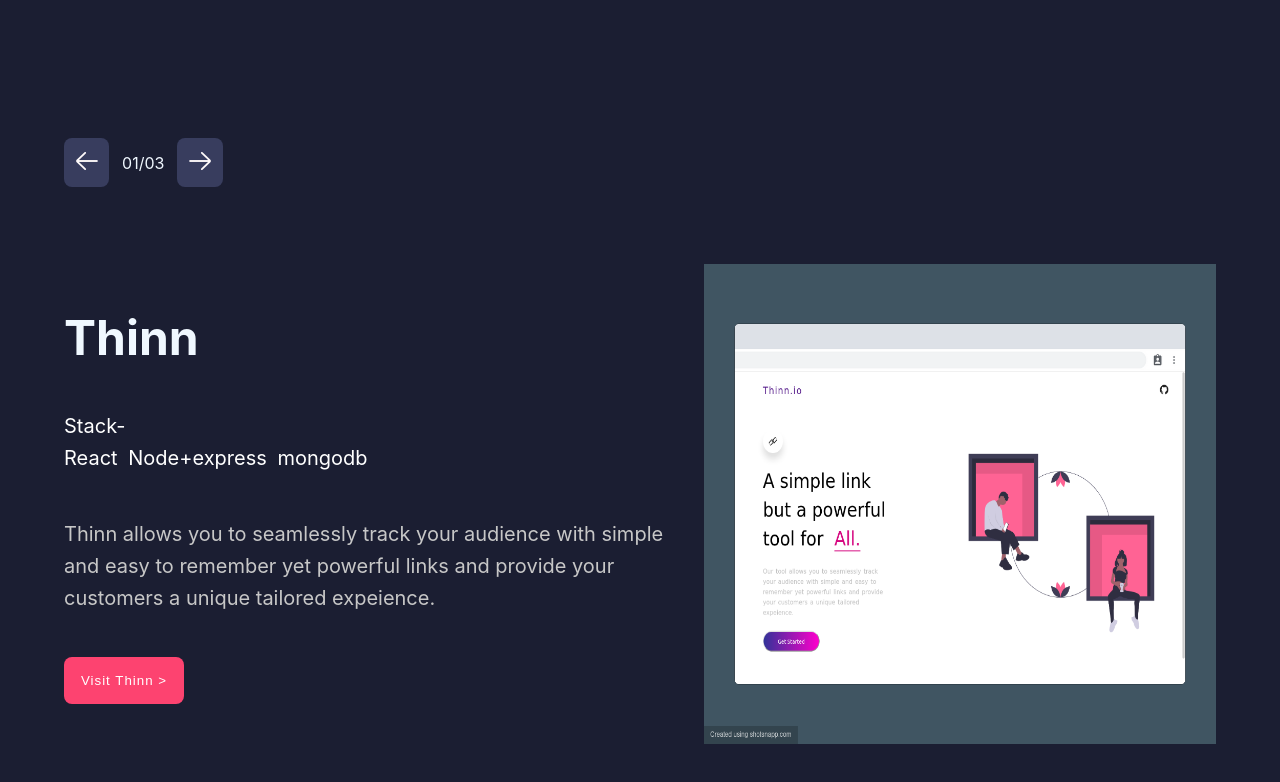
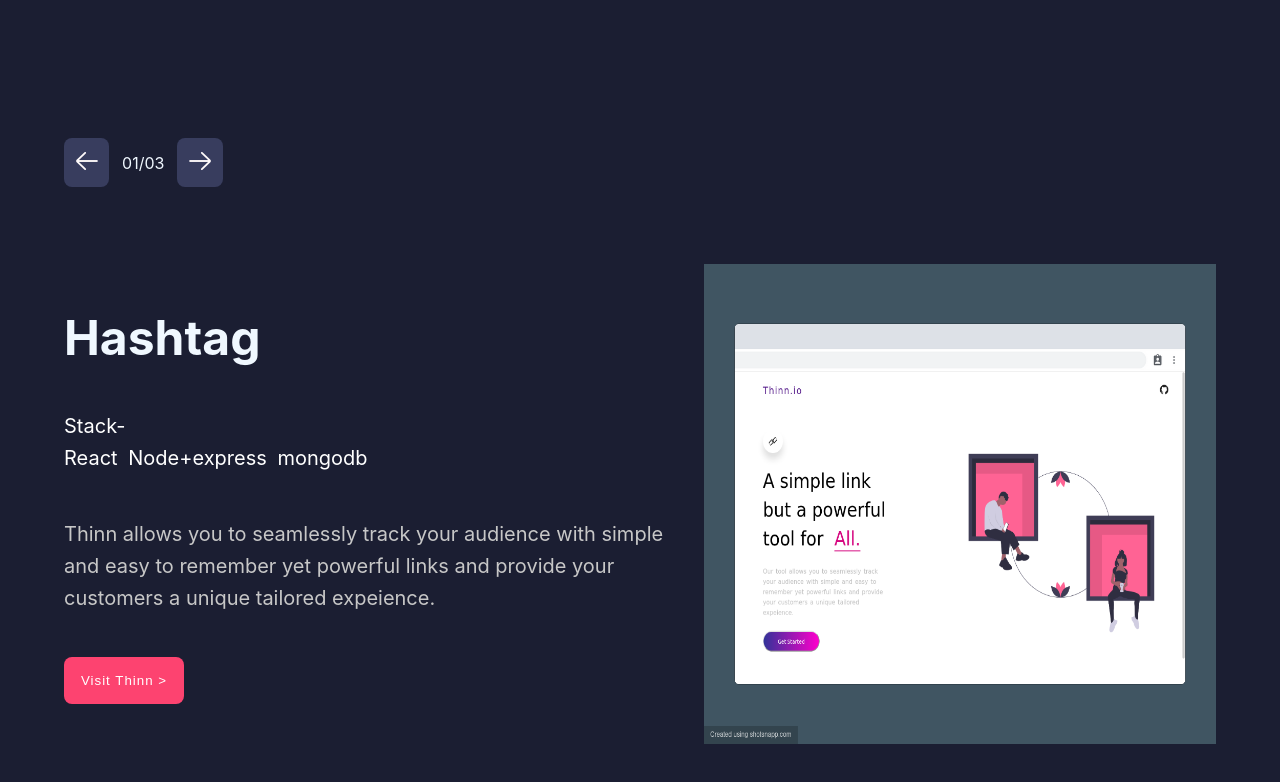
Before and after one commit to amankumarm/Aman, a plain HTML site: page new/index.html in a window 1280 px wide. Shown: the part 932-1714 px from the top of the page. Drawn offline with Linux system fonts and the light colour scheme.

Commit message:
linked list

```diff
--- a/new/assets/js/a.js
+++ b/new/assets/js/a.js
@@ -7,7 +7,74 @@
 
 
 // class node{
-//     constructor(data){
-//         this.
+//     constructor({order,stack,desc,link,img}){
+//         this.order=order,
+//         this.stack=stack,
+//         this.desc=desc,
+//         this.link=link,
+//         this.img=img
+//         this.next=null,
+//         this.prev=null
 //     }
 // }
+
+// const left_btn=document.getElementById("left_proj")
+// const right_btn=document.getElementById("right_btn")
+
+// let thinn=new node({
+//     order:"01/03",
+//     stack:"Stack-<br>React Node+express mongodb",
+//     desc:"Thinn allows you to seamlessly track your audience with simple and easy to remember yet powerful links and provide your customers a unique tailored expeience",
+//     link:"http://thinn.herokuapp.com",
+//     img:"assets/img/shotsnapp-1623221328.255.png"
+// })
+
+// let hashus=new node({
+//     order:"02/03",
+//     stack:"Stack-<br>React Node+express mongodb",
+//     desc:"Hashtag-us is a node based chat application which allows users to interact online with the people they know. ",
+//     link:"https://hashtag-us.herokuapp.com/",
+//     img:"assets/img/hashus.png"
+// })
+
+// let alg=new node({
+//     order:"03/03",
+//     stack:"Stack-<br>React Node+express mongodb",
+//     desc:"Worked as an Intern on a project that aims to visualizedifferent Sorting, ML, and Graph Algorithms.Also, Users can publish algorithms that they have developed.",
+//     img:"assets/img/certificate.png"
+// })
+// alg.prev=hashus
+// alg.next=thinn
+// hashus.next=alg
+// hashus.prev=thinn
+// thinn.prev=alg
+// thinn.next=hashus
+
+
+
+
+
+function render_changes(){
+    var ord=document.getElementsByClassName("order")[0]
+    var name=document.getElementsByClassName("p_n")[0]
+    var stk=document.getElementsByClassName("stack")[0]
+    var view=document.getElementsByClassName("view_proj")[0]
+    var anc=view.getElementsByTagName('a')[0].href
+
+
+
+    let count=1
+
+    let img=["assets/img/shotsnapp-1623221328.255.png","assets/img/hashus.png","assets/img/certificate.png"]
+    let desc=["Thinn allows you to seamlessly track your audience with simple and easy to remember yet powerful links and provide your customers a unique tailored expeience",
+        "Hashtag-us is a node based chat application which allows users to interact online with the people they know. ",
+        "Worked as an Intern on a project that aims to visualizedifferent Sorting, ML, and Graph Algorithms.Also, Users can publish algorithms that they have developed.",
+        ]
+    let stack="Stack-<br>React Node+express mongodb"
+    let names=["Thinn","Hashtag","Algovizz"]
+    let link=["http://thinn.herokuapp.com","https://hashtag-us.herokuapp.com/#/","8.8.8.8"]
+    name.textContent=names[count]
+    stk.innerHTML=stack
+    anc.href=link[count]
+}
+render_changes()
--- a/new/index.html
+++ b/new/index.html
@@ -41,18 +41,19 @@
     </div>
     <div class="def-pad test" id="main2">
         <p class="line_header">Expeirience / Projects</p>
-        <div class="togg"><button>
+        <div class="togg">
+        <button id="left_proj">
             <img src="/assets/img/left.png">
         </button>
-        <span class="test">01/03</span>
-        <button>
+        <span class="order test">01/03</span>
+        <button class="right_proj">
             <img src="/assets/img/right-arrow.png">
         </button>
         </div>
         <div class="proj test">
             <div class="proj_det test">
                 <span class="p_n p-1">Thinn</span>
-                <p class="stack p-1">Stack-<br>React Node+express mongodb </p>
+                <p class="stack p-1">Stack<br>React Node+express mongodb </p>
                 <p class="proj_desc p-1">
                     Thinn allows you to seamlessly track your audience with simple and easy to remember yet powerful links and provide your customers a unique tailored expeience.
                 </p>
```
Also changed, not shown: new/assets/img/certificate .png (added), new/assets/img/hashus.png (added).
